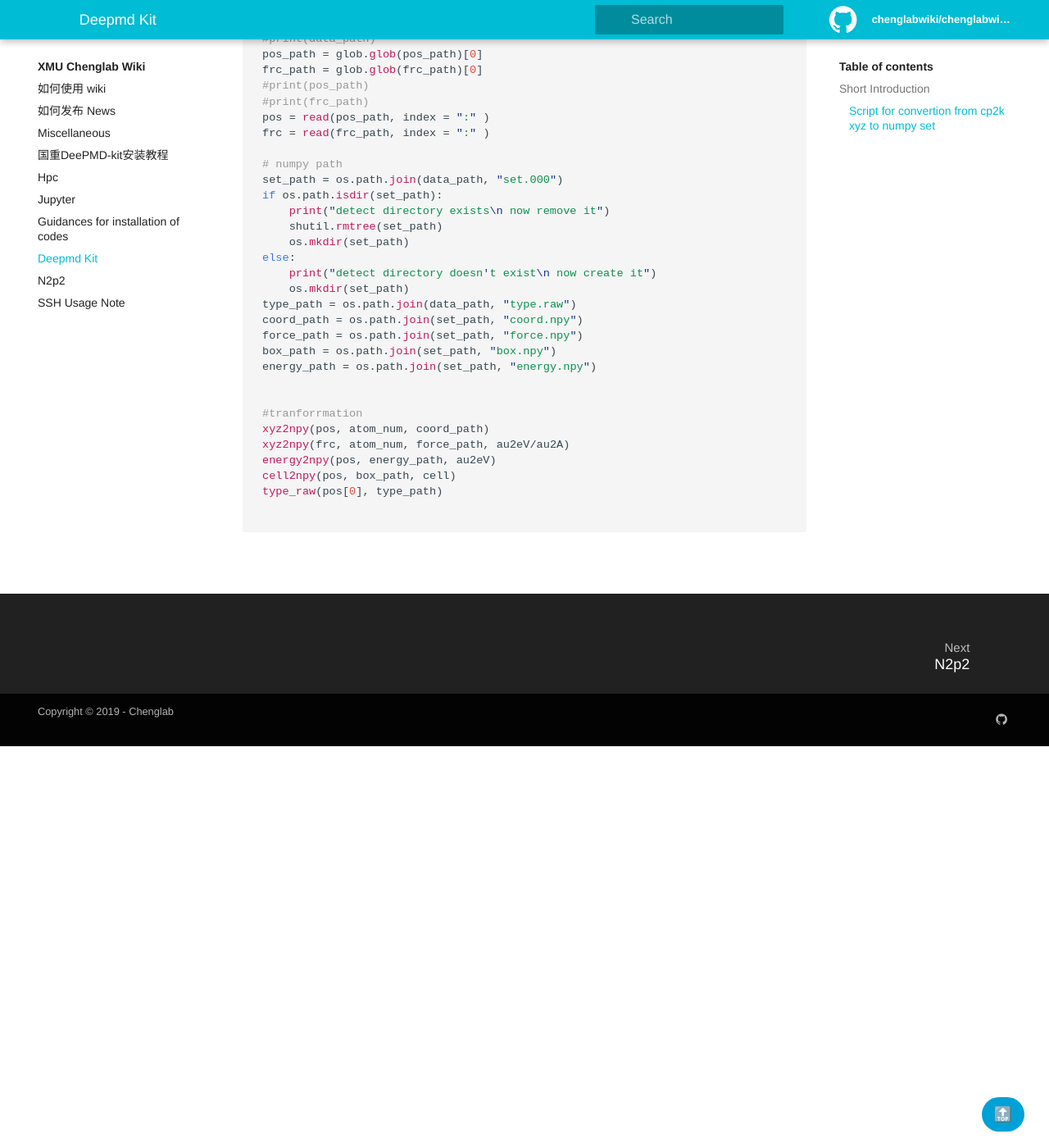
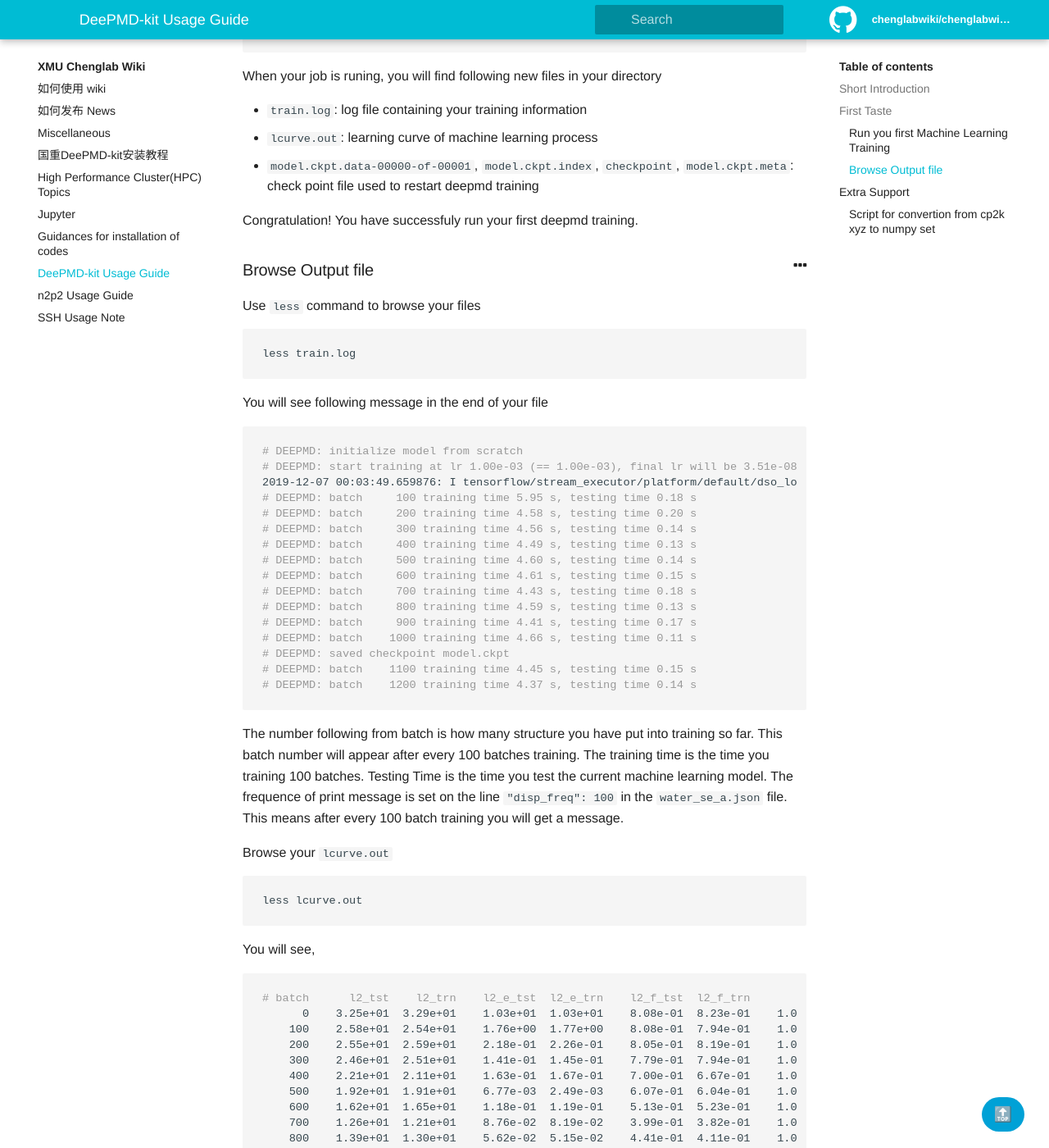
Before and after one commit to chenggroup/chenggroup.github.io, a Jekyll site: the page built from _wiki/softwares_usage/DeePMD-kit.md, in a window 1280 px wide and 1400 px high, scrolled down 1816 px. Shown: the whole window at 82% size. Built offline with Jekyll 4.4.1, drawn with Linux system fonts in a browser that asks for light colours; some of the changed text lies outside the part shown.

Commit message:
add new instruction for using deepmd

````diff
--- a/_wiki/softwares_usage/DeePMD-kit.md
+++ b/_wiki/softwares_usage/DeePMD-kit.md
@@ -1,6 +1,6 @@
 ---
-Title: DeePMD-kit Usage Guide
-Authors: Yongbin Zhuang
+title: DeePMD-kit Usage Guide
+authors: Yongbin Zhuang
 
 ---
 
@@ -18,7 +18,135 @@ The following link is for your information:
 
 
 
+## First Taste
 
+### Run you first Machine Learning Training
+
+If you are in the chenglab51 cluster, use deepmd by `lsf` script. Please download the deepmd-kit from github, we will use example of water.
+
+```bash
+git clone https://github.com/deepmodeling/deepmd-kit.git
+```
+
+Now go to the directory containing water example
+
+```bash
+cd <deepmd repositoy>/examples/water/train/
+```
+
+You will see many `json` file inside. These are example files of deepmd training input. Just take file `water_se_a.json`. Copy the `lsf` script from `/share/base/script/deepmd.lsf ` to this directory and open it.
+
+```bash
+cp /share/base/script/deepmd.lsf ./
+vim deepmd.lsf
+```
+
+You will have to modify the input file name in the `lsf` script. In the last line `dp train input.json 1>> train.log 2>> train.log `. Replace `input.json` into `water_se_a.json`. And change the value of `CUDA_VISIBLE_DEVICES` to one of the number in 0, 1, 2, 3. This command select which GPU you will use in training. For g001, there exist four GPUs. Make sure that your task is not submitted to the GPU which is current running the task of other people. To check which GPU is available, use command `ssh g001`, then `nvidia-smi`, you will see the GPU usage.
+
+```bash
+#!/bin/bash
+
+#BSUB -q gpu
+#BSUB -W 24:00
+#BSUB -J train
+#BSUB -o %J.stdout
+#BSUB -e %J.stderr
+#BSUB -n 8
+#BSUB -R "span[ptile=8]"
+# ============================================
+# modify the number of cores to use
+# according to the number of GPU you select
+# for example, 8 cores for one GPU card
+# while there are 32 cores in total
+# ============================================
+
+# add modulefiles
+module add cuda/10.0 deepmd/1.0
+
+# select the very GPU(0,1,2,3) for training
+CUDA_VISIBLE_DEVICES=0
+
+dp train input.json 1>> train.log 2>> train.log
+```
+
+Submit the job by:
+
+```bash
+#submit your job
+bsub < deepmd.lsf
+#check your job by
+bjobs
+```
+
+When your job is runing, you will find following new files in your directory
+
+- `train.log`: log file containing your training information
+- `lcurve.out`: learning curve of machine learning process
+- `model.ckpt.data-00000-of-00001`, `model.ckpt.index`, `checkpoint`, `model.ckpt.meta`: check point file used to restart deepmd training
+
+Congratulation! You have successfuly run your first deepmd training.
+
+### Browse Output file
+
+Use `less` command to browse your files
+
+```bash
+less train.log
+```
+
+You will see following message in the end of your file
+
+```bash
+# DEEPMD: initialize model from scratch
+# DEEPMD: start training at lr 1.00e-03 (== 1.00e-03), final lr will be 3.51e-08
+2019-12-07 00:03:49.659876: I tensorflow/stream_executor/platform/default/dso_loader.cc:42] Successfully opened dynamic library libcublas.so.10.0
+# DEEPMD: batch     100 training time 5.95 s, testing time 0.18 s
+# DEEPMD: batch     200 training time 4.58 s, testing time 0.20 s
+# DEEPMD: batch     300 training time 4.56 s, testing time 0.14 s
+# DEEPMD: batch     400 training time 4.49 s, testing time 0.13 s
+# DEEPMD: batch     500 training time 4.60 s, testing time 0.14 s
+# DEEPMD: batch     600 training time 4.61 s, testing time 0.15 s
+# DEEPMD: batch     700 training time 4.43 s, testing time 0.18 s
+# DEEPMD: batch     800 training time 4.59 s, testing time 0.13 s
+# DEEPMD: batch     900 training time 4.41 s, testing time 0.17 s
+# DEEPMD: batch    1000 training time 4.66 s, testing time 0.11 s
+# DEEPMD: saved checkpoint model.ckpt
+# DEEPMD: batch    1100 training time 4.45 s, testing time 0.15 s
+# DEEPMD: batch    1200 training time 4.37 s, testing time 0.14 s
+```
+
+The number following from batch is how many structure you have put into training so far. This batch number will appear after every 100 batches training. The training time is the time you training 100 batches. Testing Time is the time you test the current machine learning model. The frequence of print message is set on the line `"disp_freq":  100` in the `water_se_a.json` file. This means after every 100 batch training you will get a message.
+
+Browse your `lcurve.out`
+
+```bash
+less lcurve.out
+```
+
+You will see,
+
+```bash
+# batch      l2_tst    l2_trn    l2_e_tst  l2_e_trn    l2_f_tst  l2_f_trn         lr
+      0    3.25e+01  3.29e+01    1.03e+01  1.03e+01    8.08e-01  8.23e-01    1.0e-03
+    100    2.58e+01  2.54e+01    1.76e+00  1.77e+00    8.08e-01  7.94e-01    1.0e-03
+    200    2.55e+01  2.59e+01    2.18e-01  2.26e-01    8.05e-01  8.19e-01    1.0e-03
+    300    2.46e+01  2.51e+01    1.41e-01  1.45e-01    7.79e-01  7.94e-01    1.0e-03
+    400    2.21e+01  2.11e+01    1.63e-01  1.67e-01    7.00e-01  6.67e-01    1.0e-03
+    500    1.92e+01  1.91e+01    6.77e-03  2.49e-03    6.07e-01  6.04e-01    1.0e-03
+    600    1.62e+01  1.65e+01    1.18e-01  1.19e-01    5.13e-01  5.23e-01    1.0e-03
+    700    1.26e+01  1.21e+01    8.76e-02  8.19e-02    3.99e-01  3.82e-01    1.0e-03
+    800    1.39e+01  1.30e+01    5.62e-02  5.15e-02    4.41e-01  4.11e-01    1.0e-03
+    900    1.11e+01  1.13e+01    1.46e-01  1.44e-01    3.52e-01  3.57e-01    1.0e-03
+   1000    9.13e+00  8.58e+00    3.56e-02  3.83e-02    2.89e-01  2.71e-01    1.0e-03
+   1100    8.73e+00  8.32e+00    5.57e-02  6.26e-02    2.76e-01  2.63e-01    1.0e-03
+   1200    7.69e+00  7.71e+00    8.64e-02  8.69e-02    2.43e-01  2.44e-01    1.0e-03
+```
+
+These numbers show the error of current machine learning model on the training set and testing set. Let's focus on the column, `l2_e_tst`, `l2_e_trn`, `  l2_f_tst` and ` l2_f_trn`. `l2_e_tst` means the error for the predicted energy on the testing set. `l2_e_trn` means the error for energy on the training set.  `  l2_f_tst` and ` l2_f_trn` are same as above but they are for forces.
+
+
+
+## Extra Support
 
 ### Script for convertion from cp2k xyz to numpy set
 
````
Also changed, not shown: _wiki/hpc.md (+2 -2 lines), _wiki/softwares_usage/n2p2.md (+2 -2 lines).
